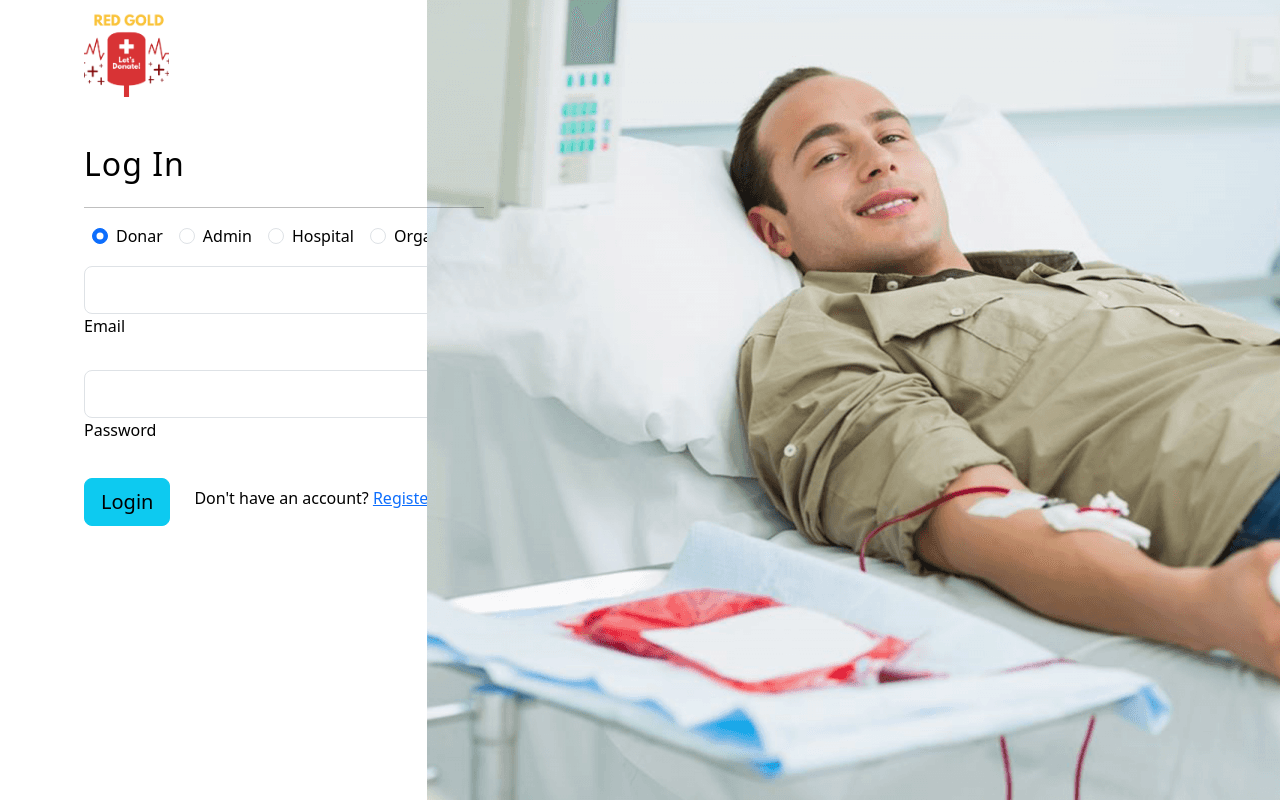
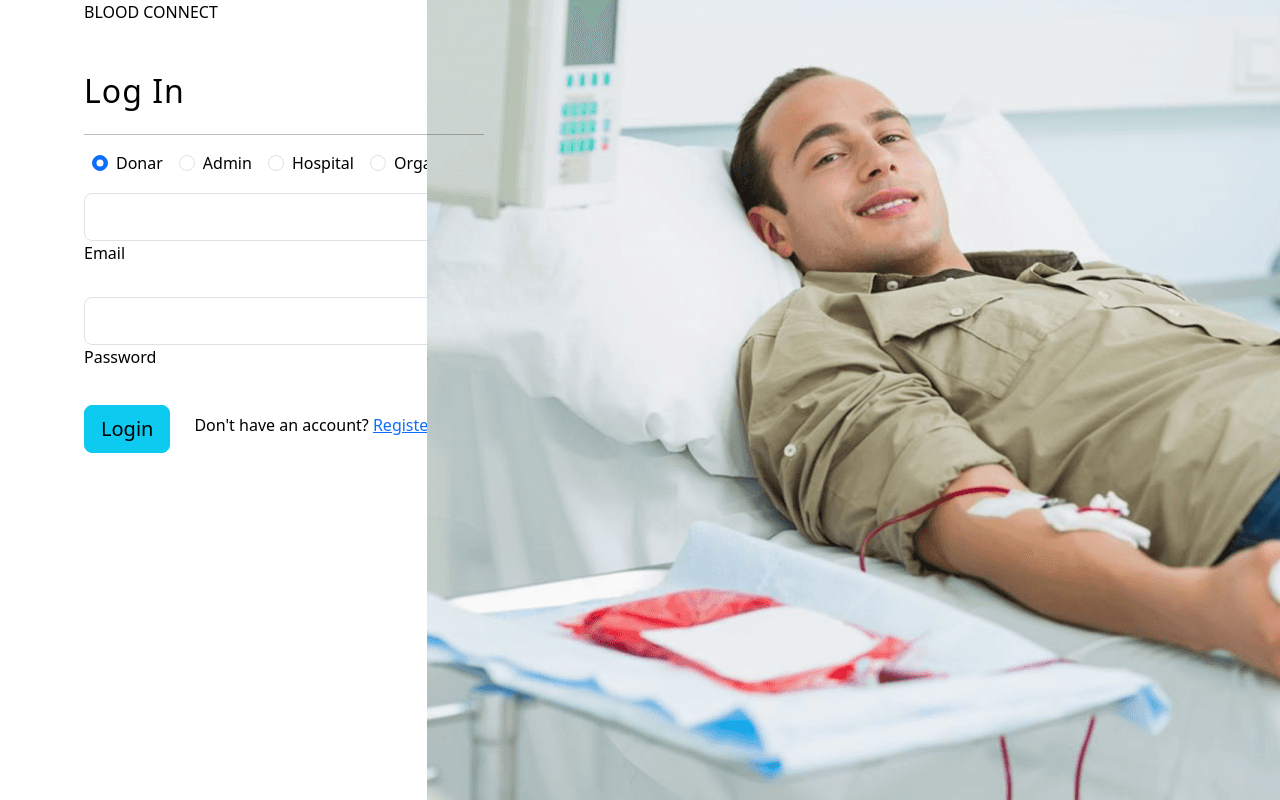
Before and after one commit to ShrihariJujaray/BloodConnect, a React (Create React App) app in the folder client/: page /login in a window 1280 px wide. Built offline with nearby package versions, Linux system fonts and the light colour scheme.

Commit message:
Update Login component: replace logo image with text "BLOOD CONNECT"

```diff
--- a/client/src/pages/auth/Login.js
+++ b/client/src/pages/auth/Login.js
@@ -15,7 +15,7 @@ const Login = () => {
                 <div className="row">
                 <div className="col-sm-4 text-black">
               <div className="px-5 ms-xl-4">
-                  <img src="./assets/logo.png" className='logo-login' alt="Red Gold" />
+                  <p>BLOOD CONNECT</p>
               </div>
               <div className="d-flex align-items-center h-custom-2 px-5 ms-xl-4 mt-5 pt-5 pt-xl-0 mt-xl-n5">
                 {loading ?  (<div className="d-flex w-100 h-100 align-items-center justify-content-center">
```
